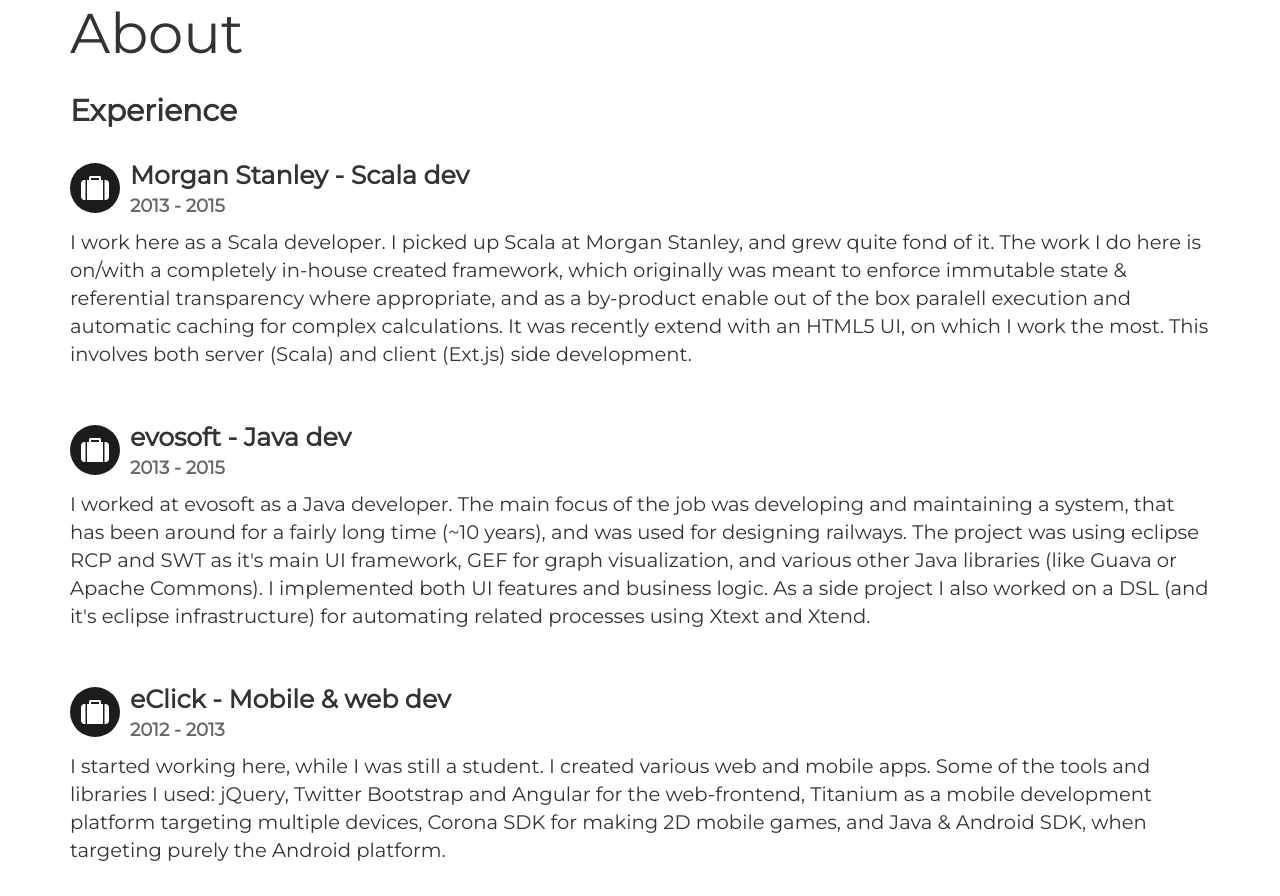
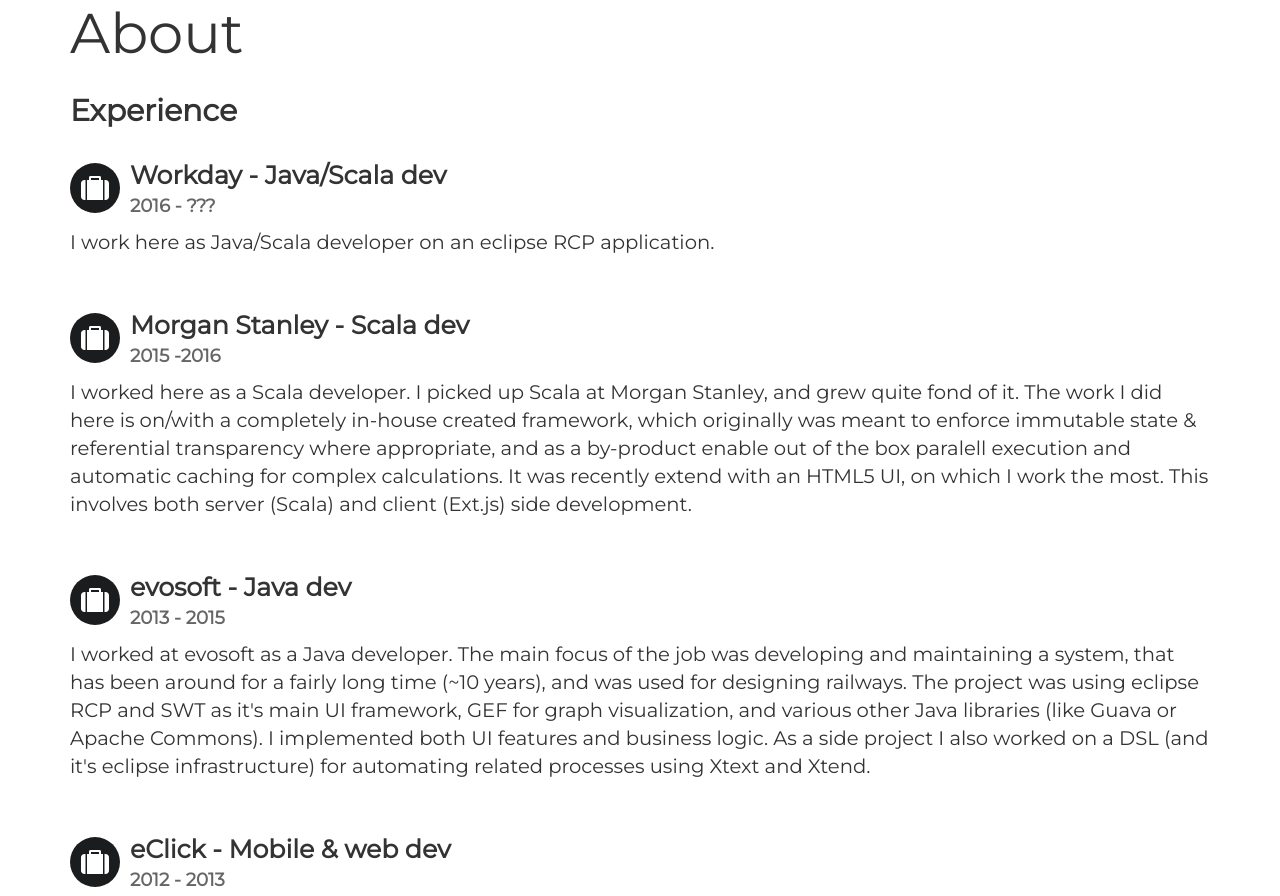
Before and after one commit to bali182/bali182.github.io, a website: page index.html in a window 1280 px wide. Shown: the part 792-1688 px from the top of the page. Drawn offline with Linux system fonts and the light colour scheme.

Commit message:
Update with Workday

```diff
--- a/index.html
+++ b/index.html
@@ -68,14 +68,29 @@
             <div class="contact-info-container margin-bottom-s">
               <div class="icon-circle inverse-circle pdf-replace" style="margin-right:10px"><i class="fa fa-suitcase fa-2x"></i></div>
               <div>
-                <div class="contaxt-info-text bold-text">Morgan Stanley - Scala dev</div>
+                <div class="contaxt-info-text bold-text">Workday - Java/Scala dev</div>
                 <div>
-                  <span class="subtext">2013 - 2015</span> &nbsp;
+                  <span class="subtext">2016 - ???</span> &nbsp;
                 </div>
               </div>
             </div>
             <span class="text">
-              I work here as a Scala developer. I picked up Scala at Morgan Stanley, and grew quite fond of it. The work I do here is on/with
+              I work here as Java/Scala developer on an eclipse RCP application.
+            </span>
+          </div>
+
+          <div class="exp margin-bottom-l">
+            <div class="contact-info-container margin-bottom-s">
+              <div class="icon-circle inverse-circle pdf-replace" style="margin-right:10px"><i class="fa fa-suitcase fa-2x"></i></div>
+              <div>
+                <div class="contaxt-info-text bold-text">Morgan Stanley - Scala dev</div>
+                <div>
+                  <span class="subtext">2015 -2016</span> &nbsp;
+                </div>
+              </div>
+            </div>
+            <span class="text">
+              I worked here as a Scala developer. I picked up Scala at Morgan Stanley, and grew quite fond of it. The work I did here is on/with
               a completely in-house created framework, which originally was meant to enforce immutable state & referential transparency where appropriate,
               and as a by-product enable out of the box paralell execution and automatic caching for complex calculations. It was recently extend with an HTML5 UI, on
               which I work the most. This involves both server (Scala) and client (Ext.js) side development.
@@ -250,7 +265,7 @@
       <div class="row">
         <div class="col-md-6 contact-info-container margin-bottom-m">
           <div class="icon-circle pdf-replace" style="margin-right:10px"><i class="fa fa-map-marker fa-2x"></i></div>
-          <span class="contaxt-info-text">Budapest, Hungary</span>
+          <span class="contaxt-info-text">Dublin, Ireland</span>
         </div>
         <div class="col-md-6 contact-info-container margin-bottom-m">
           <div class="icon-circle pdf-replace" style="margin-right:10px"><i class="fa fa-github fa-2x"></i></div>
```
